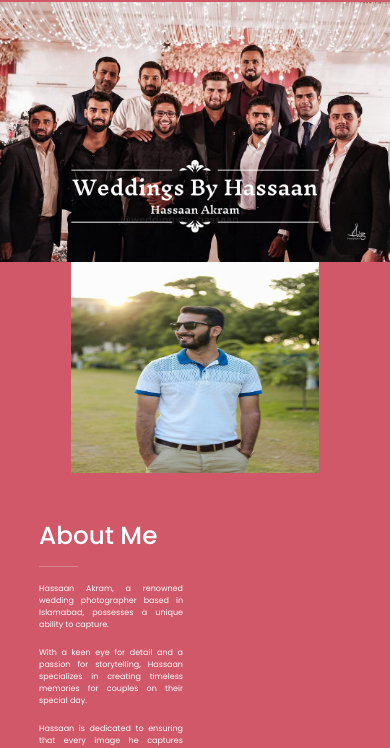
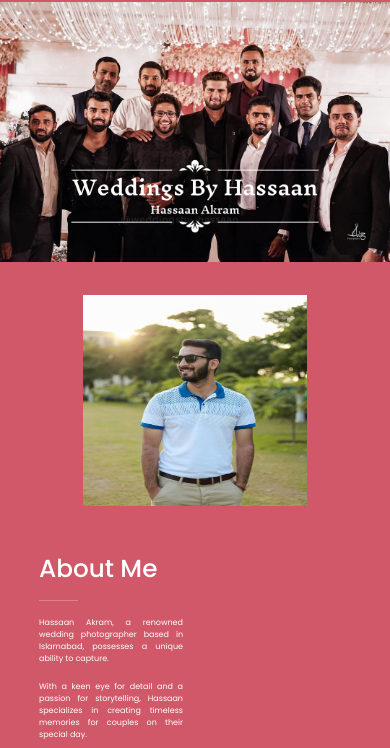
Before and after one commit to Nouman2k4/FinalDraft, a plain HTML site: page index.html in a window 390 px wide. Shown: the part 75-823 px from the top of the page. Drawn offline with nearby package versions, Linux system fonts and the light colour scheme.

Commit message:
Mobile screen set

```diff
--- a/index.html
+++ b/index.html
@@ -228,6 +228,7 @@
         @media (max-width: 500px) {
         #about .col-md-5 {
             margin: auto;
+            margin-top: 4vh;
             width: 60%;
             height: 25vh;
         }
@@ -338,7 +339,7 @@
 
     <div class="row" id="about" style="background: rgba(197, 47, 67, 0.8);">
         <!-- Replace the color codes with your desired gradient colors -->
-        <div class="col-md-5 col-lg-4 col-sm col-12  g-0">
+        <div class="col-md-5 col-lg-4 col-sm col-12  ">
             <img src="./resources/HisPic.jpg" alt="" style="width: 100%; height: 100%;">
         </div>
 
```
